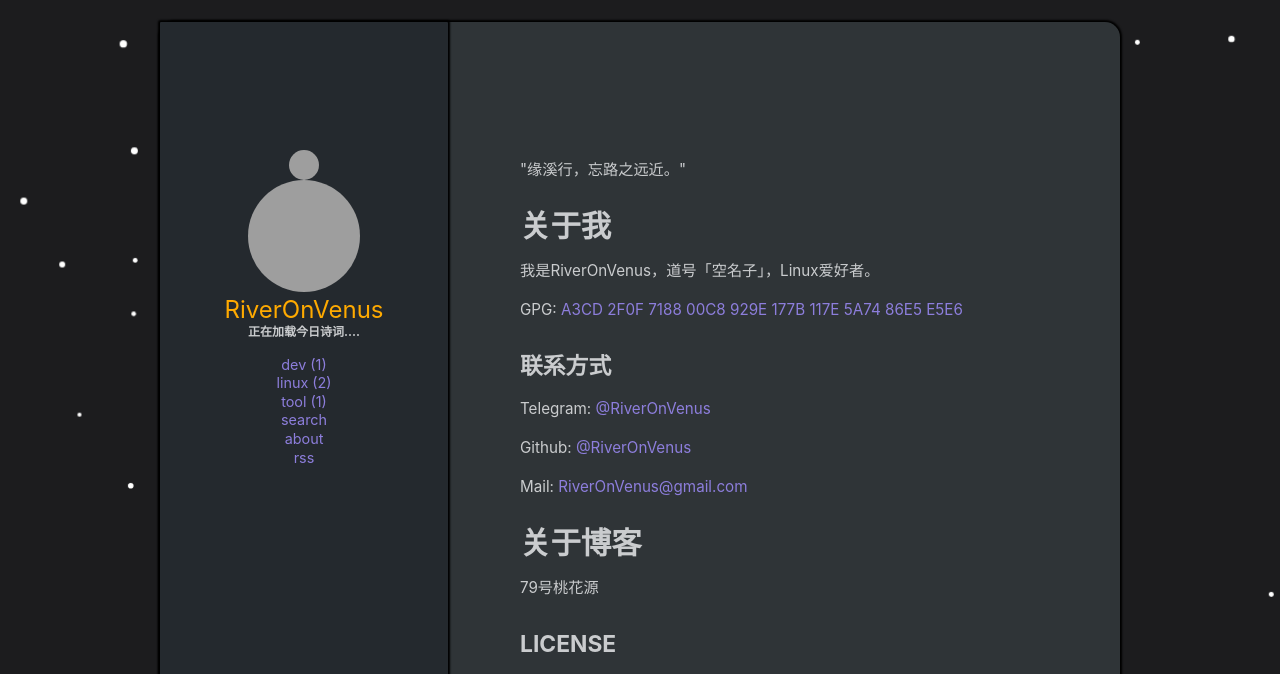
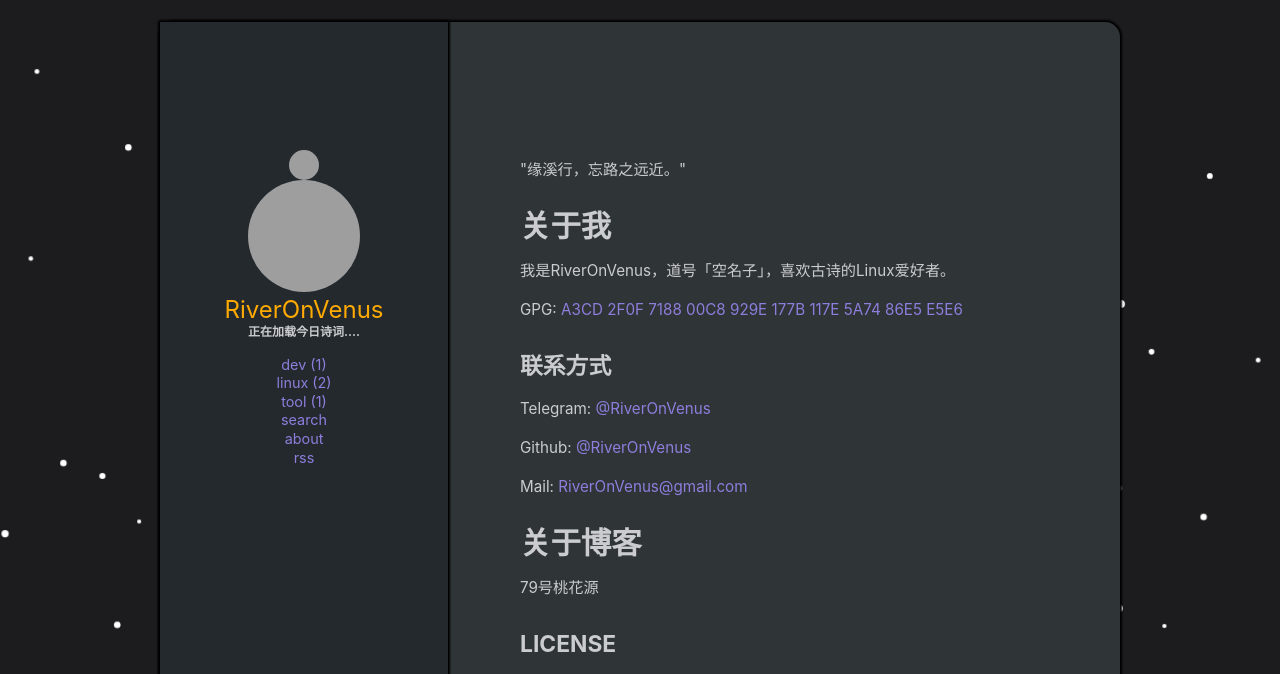
Before and after one commit to RiverOnVenus/blog, a Jekyll site: the page built from about.html, in a window 1280 px wide. Shown: the top 674 px of the page. Built offline with Jekyll 4.4.1, drawn with Linux system fonts in a browser that asks for light colours; grey boxes are pictures that could not be loaded.

Commit message:
Update about

```diff
--- a/about.html
+++ b/about.html
@@ -7,7 +7,7 @@ layout: page
 <p>"缘溪行，忘路之远近。"</p>
 <h1>关于我</h1>
 
-<p>我是RiverOnVenus，道号「空名子」，Linux爱好者。</p>
+<p>我是RiverOnVenus，道号「空名子」，喜欢古诗的Linux爱好者。</p>
 <p>GPG: <a href="https://github.com/riveronvenus.gpg" target="_blank" >A3CD 2F0F 7188 00C8 929E 177B 117E 5A74 86E5 E5E6</a></p>
 <h2>联系方式</h2>
   <p>Telegram:  <a href="https://t.me/RiverOnVenus" target="_blank">@RiverOnVenus</a></p>
```
